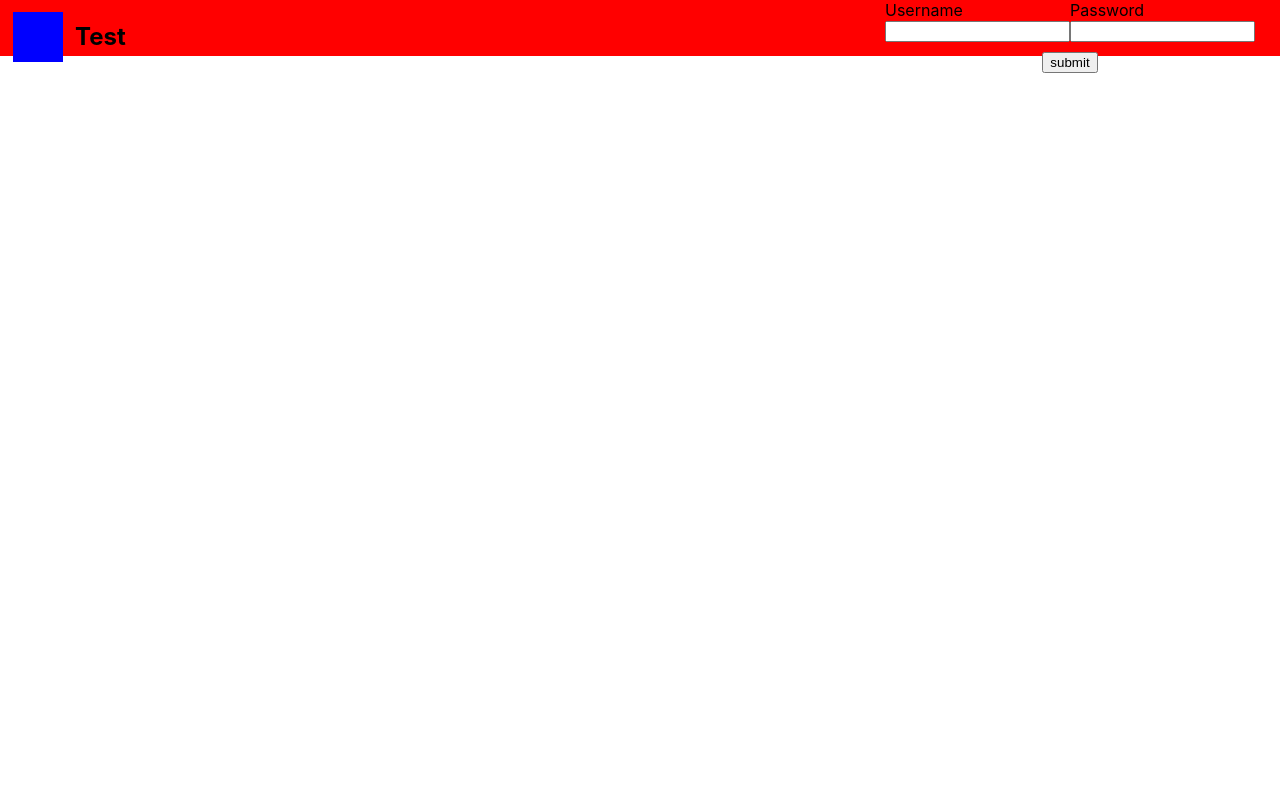
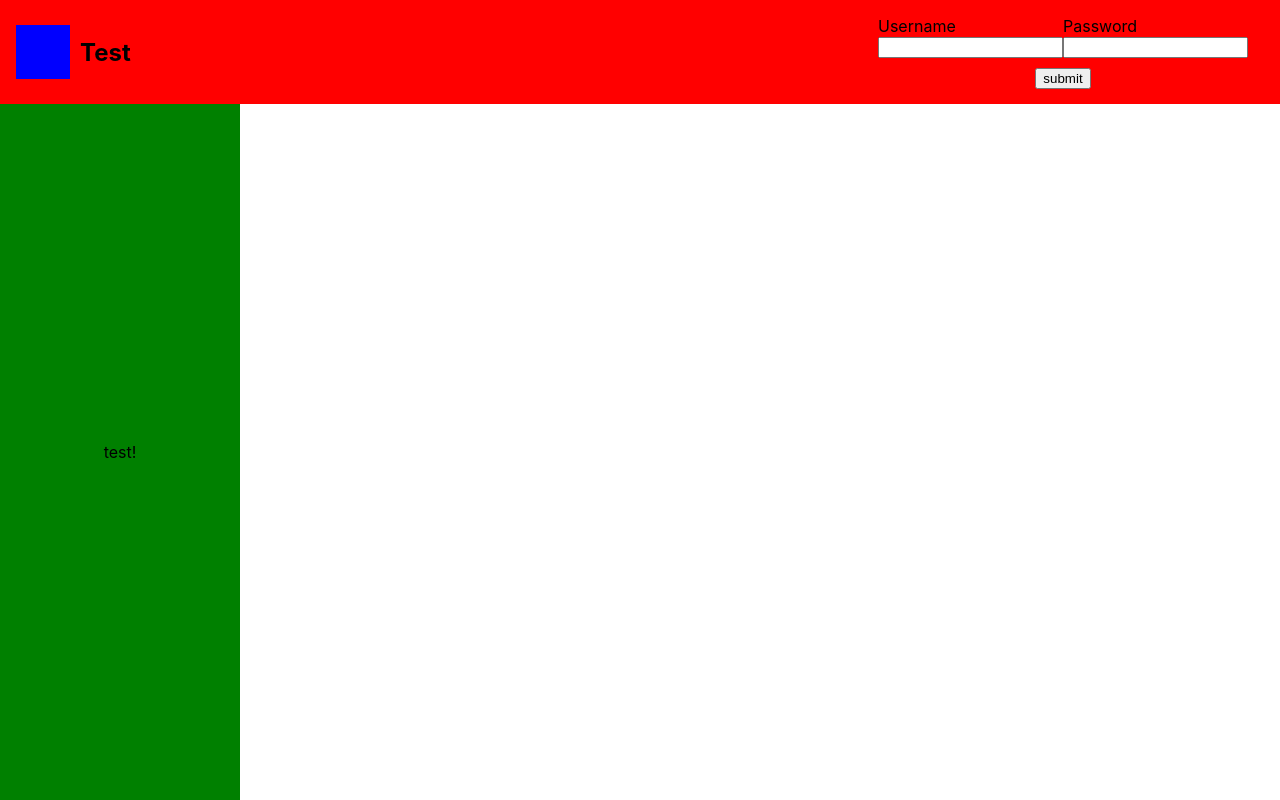
Before and after one commit to yorphos/responsive-research, a React (Create React App) app: page / in a window 1280 px wide. Built offline with nearby package versions, Linux system fonts and the light colour scheme.

Commit message:
Convert px to em and rework sidebar

```diff
--- a/src/components/hamburger.scss
+++ b/src/components/hamburger.scss
@@ -1,5 +1,5 @@
 .hamburger {
     background-color: blue;
-    padding: 25px;
-    margin: auto;
+    padding: 1.7em;
+    margin: auto auto auto 1em;
 }
--- a/src/components/root.scss
+++ b/src/components/root.scss
@@ -8,19 +8,12 @@ body,
 
 .root {
 	display: grid;
-	grid-template-rows: 7% auto;
+	grid-template-rows: 6.5em auto;
 }
 
 .middle {
 	display: grid;
 	grid-column-start: 1;
 	grid-column-end: 3;
+	grid-template-columns: auto auto;
 }
-
-.middle.closed {
-	grid-template-columns: auto;
-}
-
-.middle.open {
-	grid-template-columns: 20% auto;
-}
--- a/src/components/root.tsx
+++ b/src/components/root.tsx
@@ -9,7 +9,7 @@ import '../components/root.scss';
 type RootProps = {};
 
 type RootState = {
-	hamburgerGrouping: HamburgerGrouping,
+	hamburgerGrouping: HamburgerGrouping;
 };
 
 class Root extends Component<RootProps, RootState> {
@@ -19,22 +19,24 @@ class Root extends Component<RootProps, RootState> {
 			hamburgerGrouping: {
 				isOpen: false,
 				onClick: this._doHamburger,
-			}
-		}
+			},
+		};
 	}
 
 	_doHamburger = () => {
-		this.setState({hamburgerGrouping: {
-			isOpen: !this.state.hamburgerGrouping.isOpen,
-			onClick: this.state.hamburgerGrouping.onClick,
-		}});
+		this.setState({
+			hamburgerGrouping: {
+				isOpen: !this.state.hamburgerGrouping.isOpen,
+				onClick: this.state.hamburgerGrouping.onClick,
+			},
+		});
 	};
 
 	render() {
 		return (
 			<div className='root'>
 				<TopNav hamburgerGrouping={this.state.hamburgerGrouping} />
-				<div className={'middle ' + (this.state.hamburgerGrouping.isOpen ? 'open' : 'closed')}>
+				<div className='middle'>
 					<SideBar isOpen={this.state.hamburgerGrouping.isOpen} />
 					<MainContent />
 				</div>
--- a/src/components/sidebar.tsx
+++ b/src/components/sidebar.tsx
@@ -4,15 +4,16 @@ import './siderbar.scss';
 
 type SideBarProps = {
 	isOpen: boolean;
-}
+};
 
 class SideBar extends Component<SideBarProps, {}> {
 	render() {
-		return (
-			<div className={'sidebar ' + (this.props.isOpen ? '' : 'closed')}>
-				test
-			</div>
-		);
+		switch(this.props.isOpen) {
+			case true:
+				return <div className='sidebar-mini'>te</div>
+			case false:
+				return <div className='sidebar-extended'>test!</div>
+		}
 	}
 }
 
--- a/src/components/siderbar.scss
+++ b/src/components/siderbar.scss
@@ -1,10 +1,18 @@
-.sidebar {
-    display: grid;
-    background-color: green;
-    justify-content: center;
-    align-items: center;
+@mixin sidebar {
+	display: grid;
+	background-color: green;
 }
 
-.sidebar.closed {
-    display: none;
+.sidebar-mini {
+    @include sidebar;
+	justify-content: left;
+	align-items: center;
+	width: 5em;
 }
+
+.sidebar-extended {
+    @include sidebar;
+	justify-content: center;
+	align-items: center;
+	width: 15em;
+}
--- a/src/components/topnav.scss
+++ b/src/components/topnav.scss
@@ -1,6 +1,6 @@
 .top-nav {
 	display: grid;
-	grid-template-columns: 75px auto auto;
+	grid-template-columns: 5em auto auto;
 	background-color: red;
 }
 
@@ -9,7 +9,7 @@
 }
 
 .top-nav .mini-login {
-	margin: auto 25px auto auto;
+	margin: auto 2em auto auto;
 }
 
 .top-nav:first-child {
```
